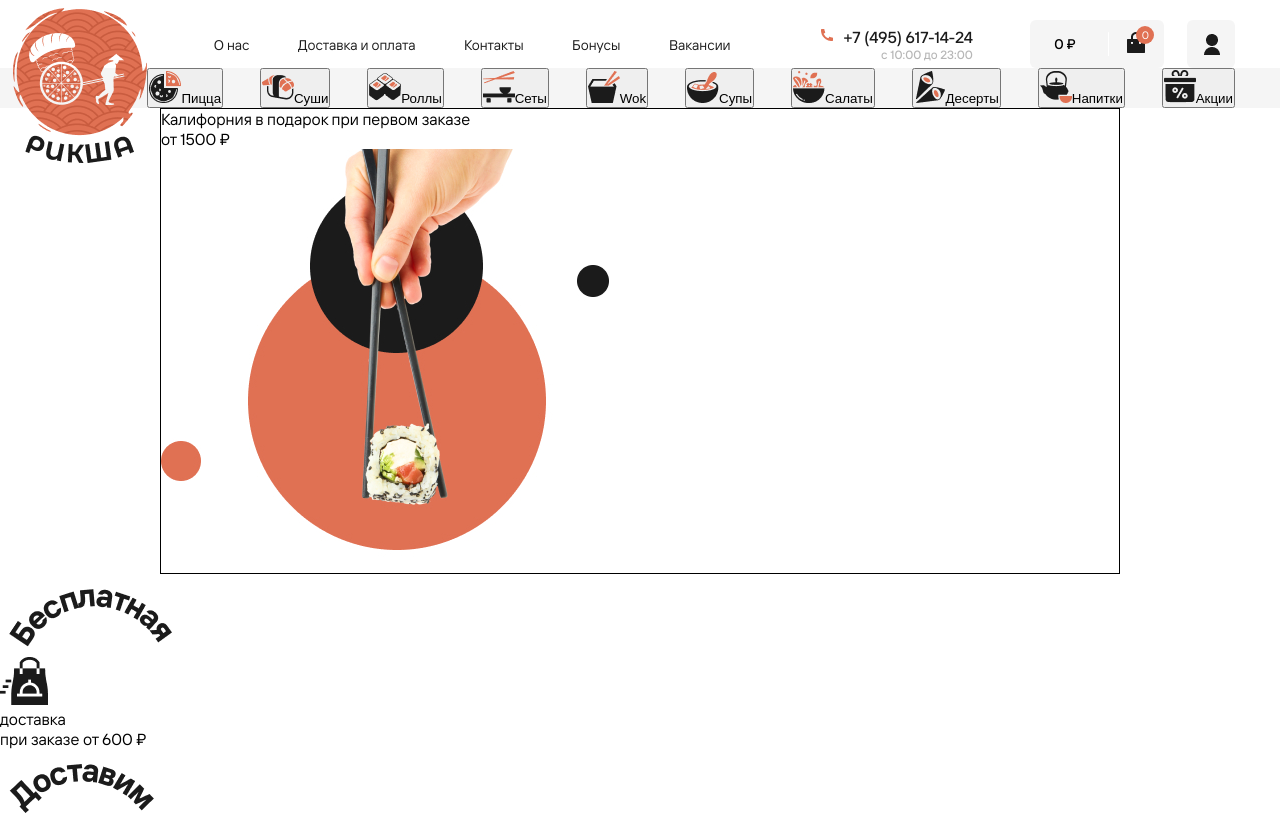
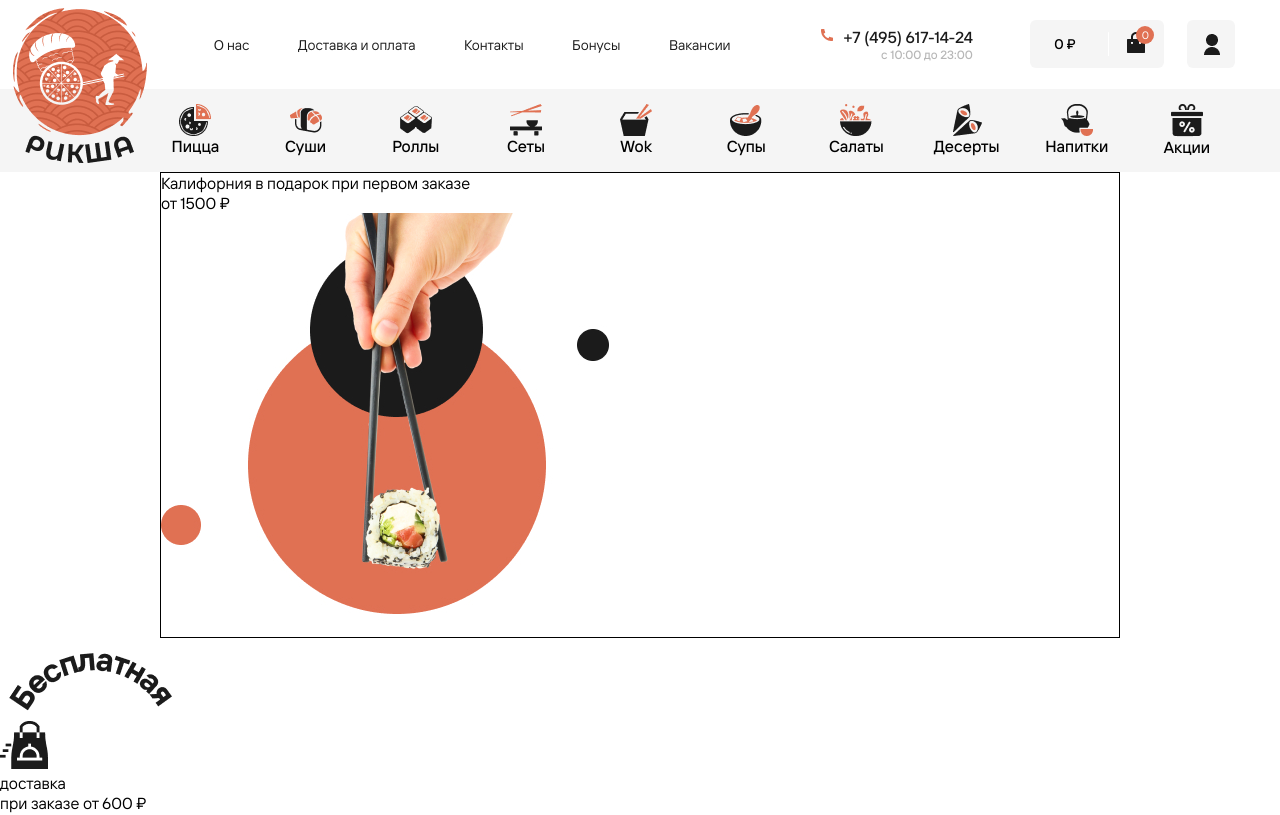
Before and after one commit to Axent13/riksha-food-order, a React (Create React App) app: page / in a window 1280 px wide. Shown: the top 815 px of the page. Built offline with nearby package versions, Linux system fonts and the light colour scheme.

Commit message:
Стилизация FoodCatogoryButton

```diff
--- a/src/components/foodCategory/foodCategoryButton.jsx
+++ b/src/components/common/foodCategory/foodCategoryButton.jsx
@@ -1,11 +1,12 @@
 import React from 'react';
 import PropTypes from 'prop-types';
+import './foodCategoryButton.scss';
 
 const FoodCategoryButton = ({ text, image }) => {
   return (
-    <button>
+    <button className='food-category-button'>
       <img src={image} alt={text} />
-      {text}
+      <span className='food-category-button__text'>{text}</span>
     </button>
   );
 };
--- /dev/null
+++ b/src/components/common/foodCategory/foodCategoryButton.scss
@@ -0,0 +1,22 @@
+.food-category-button {
+  width: 4rem;
+  border: none;
+  display: flex;
+  flex-direction: column;
+  align-items: center;
+  justify-content: center;
+  height: 5.188rem;
+  background: none;
+  padding: 0 3rem;
+  cursor: pointer;
+
+  &:hover {
+    background: #cfcfcf;
+  }
+
+  &__text {
+    font-family: 'TT Interfaces';
+    font-weight: 500;
+    font-size: 1rem;
+  }
+}
--- /dev/null
+++ b/src/components/common/foodCategory/foodCategoryInfo.js
@@ -0,0 +1,53 @@
+import dessertImg from '../../../assets/foodCategoryItems/dessert.png';
+import drinkImg from '../../../assets/foodCategoryItems/drink.png';
+import pizzaImg from '../../../assets/foodCategoryItems/pizza.png';
+import promoImg from '../../../assets/foodCategoryItems/promo.png';
+import rolleImg from '../../../assets/foodCategoryItems/rolle.png';
+import saladImg from '../../../assets/foodCategoryItems/salad.png';
+import setImg from '../../../assets/foodCategoryItems/set.png';
+import soupImg from '../../../assets/foodCategoryItems/soup.png';
+import sushiImg from '../../../assets/foodCategoryItems/sushi.png';
+import wokImg from '../../../assets/foodCategoryItems/wok.png';
+
+export const foodCategoryInfo = [
+  {
+    image: pizzaImg,
+    text: 'Пицца',
+  },
+  {
+    image: sushiImg,
+    text: 'Суши',
+  },
+  {
+    image: rolleImg,
+    text: 'Роллы',
+  },
+  {
+    image: setImg,
+    text: 'Сеты',
+  },
+  {
+    image: wokImg,
+    text: 'Wok',
+  },
+  {
+    image: soupImg,
+    text: 'Супы',
+  },
+  {
+    image: saladImg,
+    text: 'Салаты',
+  },
+  {
+    image: dessertImg,
+    text: 'Десерты',
+  },
+  {
+    image: drinkImg,
+    text: 'Напитки',
+  },
+  {
+    image: promoImg,
+    text: 'Акции',
+  },
+];
--- a/src/components/foodCategory/foodCategoryInfo.js
+++ /dev/null
@@ -1,53 +0,0 @@
-import dessertImg from '../../assets/foodCategoryItems/dessert.png';
-import drinkImg from '../../assets/foodCategoryItems/drink.png';
-import pizzaImg from '../../assets/foodCategoryItems/pizza.png';
-import promoImg from '../../assets/foodCategoryItems/promo.png';
-import rolleImg from '../../assets/foodCategoryItems/rolle.png';
-import saladImg from '../../assets/foodCategoryItems/salad.png';
-import setImg from '../../assets/foodCategoryItems/set.png';
-import soupImg from '../../assets/foodCategoryItems/soup.png';
-import sushiImg from '../../assets/foodCategoryItems/sushi.png';
-import wokImg from '../../assets/foodCategoryItems/wok.png';
-
-export const foodCategoryInfo = [
-  {
-    image: pizzaImg,
-    text: 'Пицца',
-  },
-  {
-    image: sushiImg,
-    text: 'Суши',
-  },
-  {
-    image: rolleImg,
-    text: 'Роллы',
-  },
-  {
-    image: setImg,
-    text: 'Сеты',
-  },
-  {
-    image: wokImg,
-    text: 'Wok',
-  },
-  {
-    image: soupImg,
-    text: 'Супы',
-  },
-  {
-    image: saladImg,
-    text: 'Салаты',
-  },
-  {
-    image: dessertImg,
-    text: 'Десерты',
-  },
-  {
-    image: drinkImg,
-    text: 'Напитки',
-  },
-  {
-    image: promoImg,
-    text: 'Акции',
-  },
-];
--- a/src/components/ui/header/header.jsx
+++ b/src/components/ui/header/header.jsx
@@ -1,6 +1,6 @@
 import React from 'react';
 import Cart from '../../common/cart/cart';
-import FoodCategoryButtonList from '../../foodCategory/foodCategoryButtonList';
+import FoodCategoryButtonList from '../../common/foodCategory/foodCategoryButtonList';
 import Logo from '../../logo';
 import Navbar from '../../common/navbar/navbar';
 import PhoneNumber from '../../common/phoneNumber/phoneNumber';
--- a/src/components/ui/header/header.scss
+++ b/src/components/ui/header/header.scss
@@ -12,9 +12,8 @@
   }
 
   &__up-part {
-    padding-left: 16%;
-    padding-top: 0.75rem;
     display: flex;
+    padding: 0.75rem 0 1.3rem 16%;
   }
 
   &__bottom-part {
```
Also changed, not shown: src/components/common/foodCategory/foodCategoryButtonList.jsx (renamed from src/components/foodCategory/foodCategoryButtonList.jsx).
